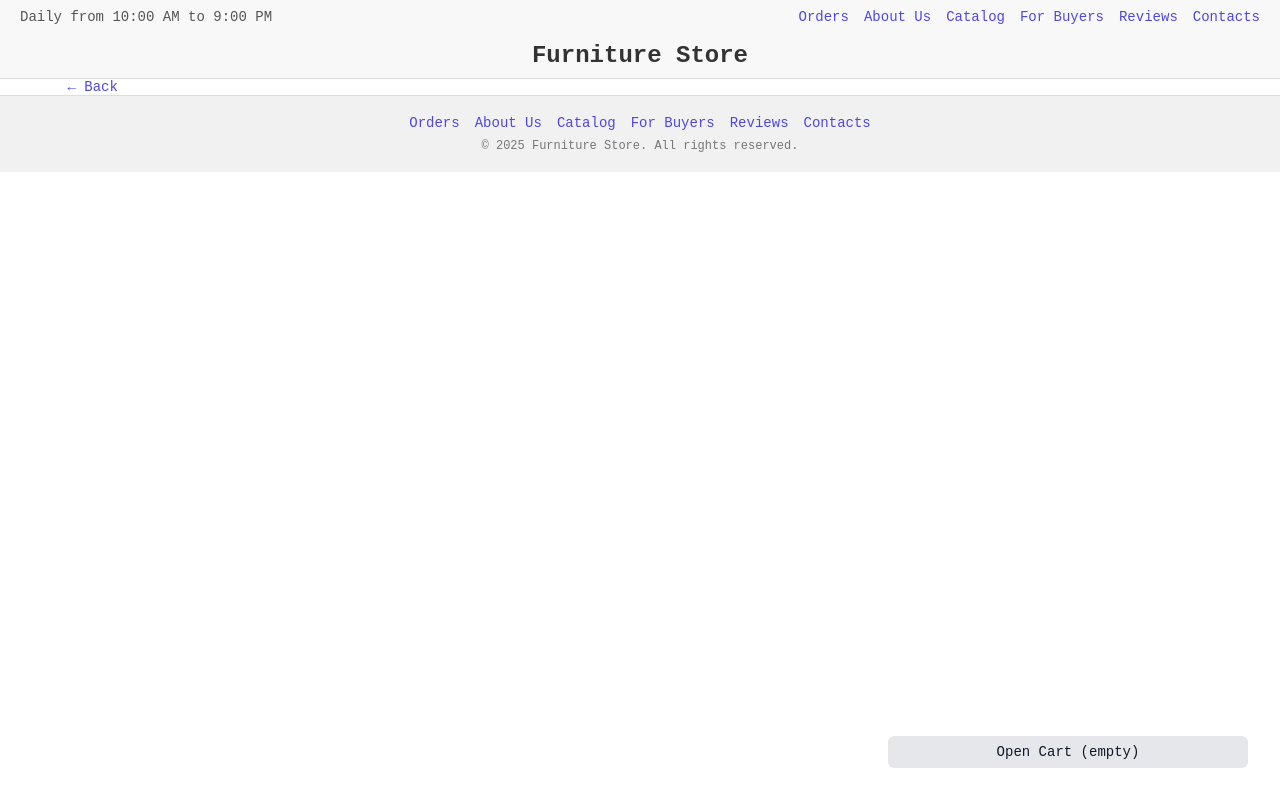
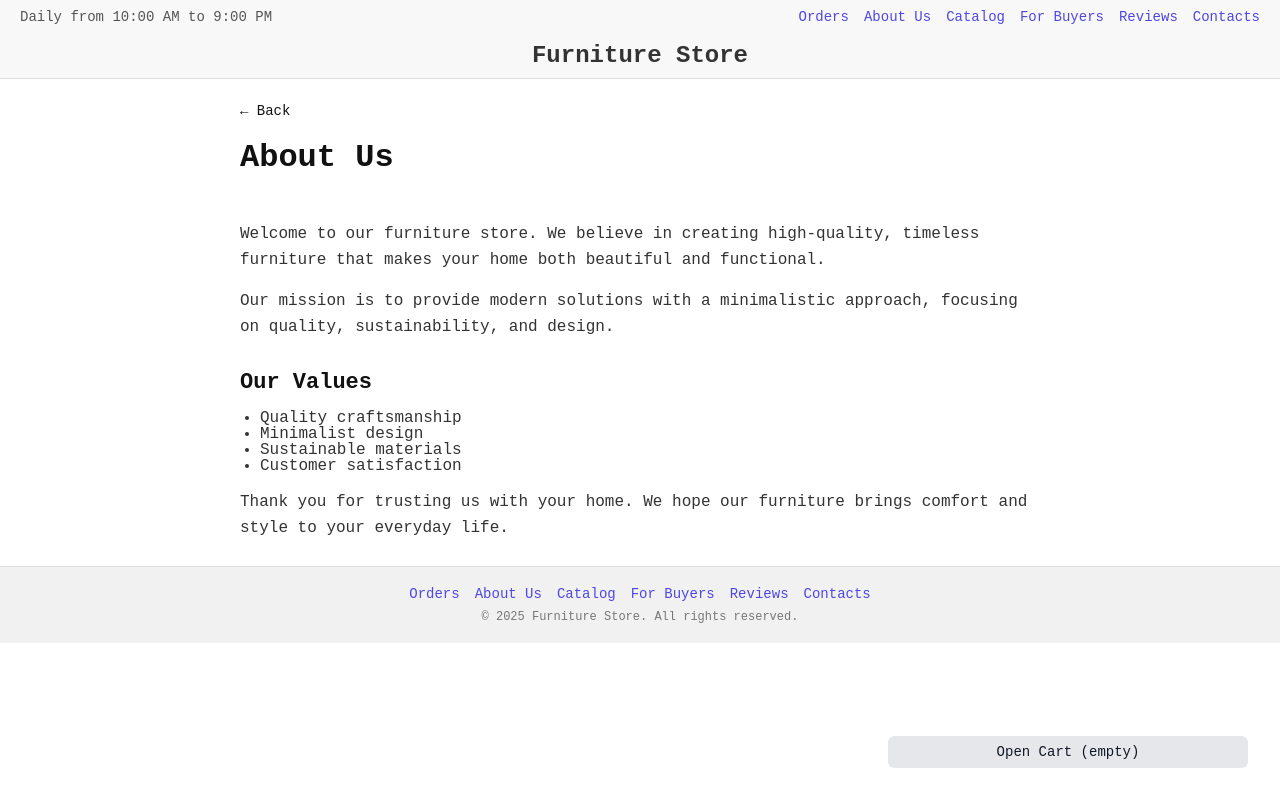
Before and after one commit to Karataev-Daniil/react-shop, a React (Vite) app: page /about in a window 1280 px wide. Built offline with nearby package versions, Linux system fonts and the light colour scheme.

Commit message:
creating a new page AboutUsPage

```diff
--- a/src/pages/AboutUs/AboutUsPage.jsx
+++ b/src/pages/AboutUs/AboutUsPage.jsx
@@ -1,15 +1,17 @@
 import React from "react";
-import { useOutletContext } from "react-router-dom";
 import { Helmet } from "react-helmet-async";
 import Button from "../../ui/Button/Button";
 import styles from "./AboutUsPage.module.css";
 
 function AboutUsPage() {
-
     return (
         <>
             <Helmet>
-
+                <title>About Us | Furniture Store</title>
+                <meta
+                    name="description"
+                    content="Learn more about our furniture store, our mission, and our values."
+                />
             </Helmet>
 
             <div className={styles.page}>
@@ -17,6 +19,28 @@ function AboutUsPage() {
                     ← Back
                 </Button>
 
+                <div className={styles.content}>
+                    <h1 className={styles.title}>About Us</h1>
+                    <p className={styles.text}>
+                        Welcome to our furniture store. We believe in creating high-quality,
+                        timeless furniture that makes your home both beautiful and functional.
+                    </p>
+                    <p className={styles.text}>
+                        Our mission is to provide modern solutions with a minimalistic approach,
+                        focusing on quality, sustainability, and design.
+                    </p>
+                    <h2 className={styles.subtitle}>Our Values</h2>
+                    <ul className={styles.list}>
+                        <li>Quality craftsmanship</li>
+                        <li>Minimalist design</li>
+                        <li>Sustainable materials</li>
+                        <li>Customer satisfaction</li>
+                    </ul>
+                    <p className={styles.text}>
+                        Thank you for trusting us with your home. We hope our furniture
+                        brings comfort and style to your everyday life.
+                    </p>
+                </div>
             </div>
         </>
     );
--- a/src/pages/AboutUs/AboutUsPage.module.css
+++ b/src/pages/AboutUs/AboutUsPage.module.css
@@ -0,0 +1,46 @@
+.page {
+    max-width: 800px;
+    margin: 0 auto;
+    padding: 24px;
+    color: #111;
+    font-family: 'Courier New', Courier, monospace;
+}
+
+.back {
+    display: inline-block;
+    margin-bottom: 24px;
+    font-size: 14px;
+    color: #111;
+}
+.back:hover {
+    text-decoration: underline;
+}
+
+.content {
+    display: flex;
+    flex-direction: column;
+    gap: 16px;
+}
+
+.title {
+    font-size: 32px;
+    font-weight: 600;
+}
+
+.subtitle {
+    font-size: 22px;
+    font-weight: 600;
+    margin-top: 16px;
+}
+
+.text {
+    font-size: 16px;
+    line-height: 1.6;
+    color: #333;
+}
+
+.list {
+    list-style: disc;
+    padding-left: 20px;
+    color: #333;
+}
```
